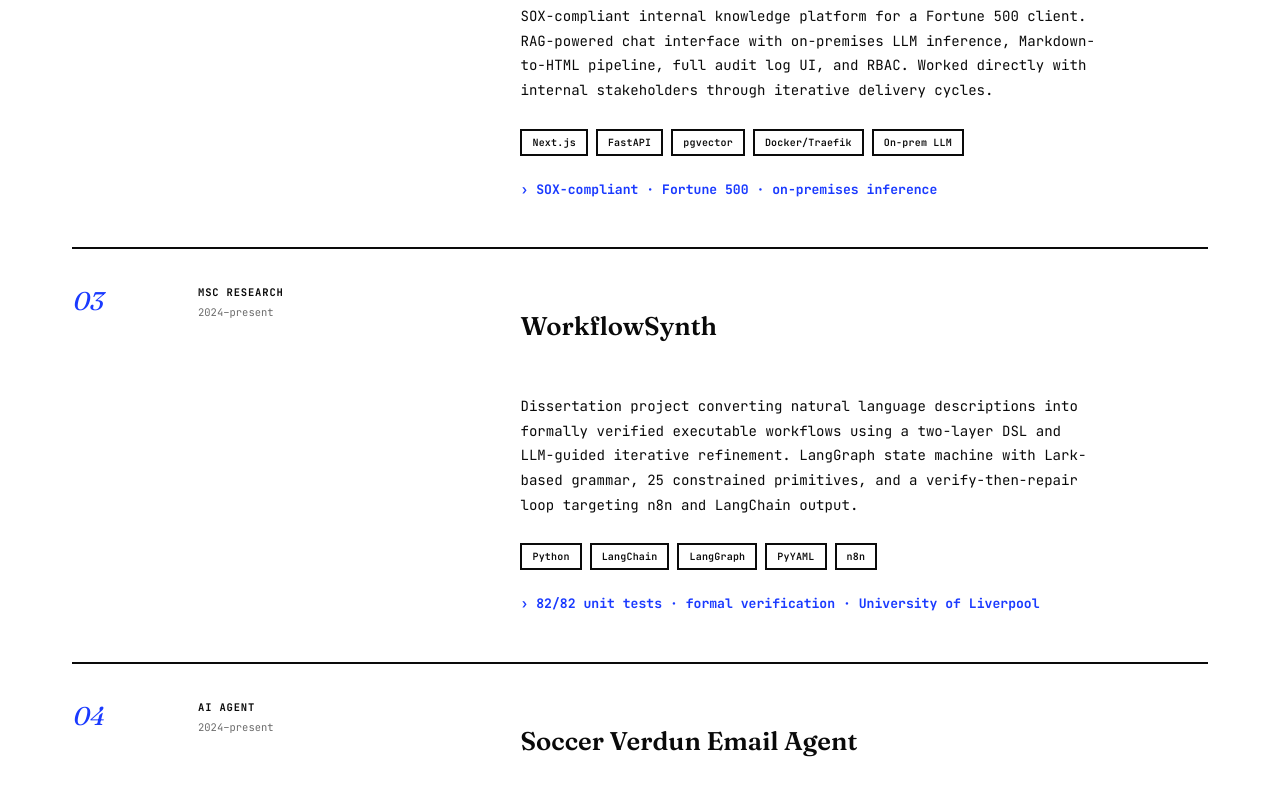
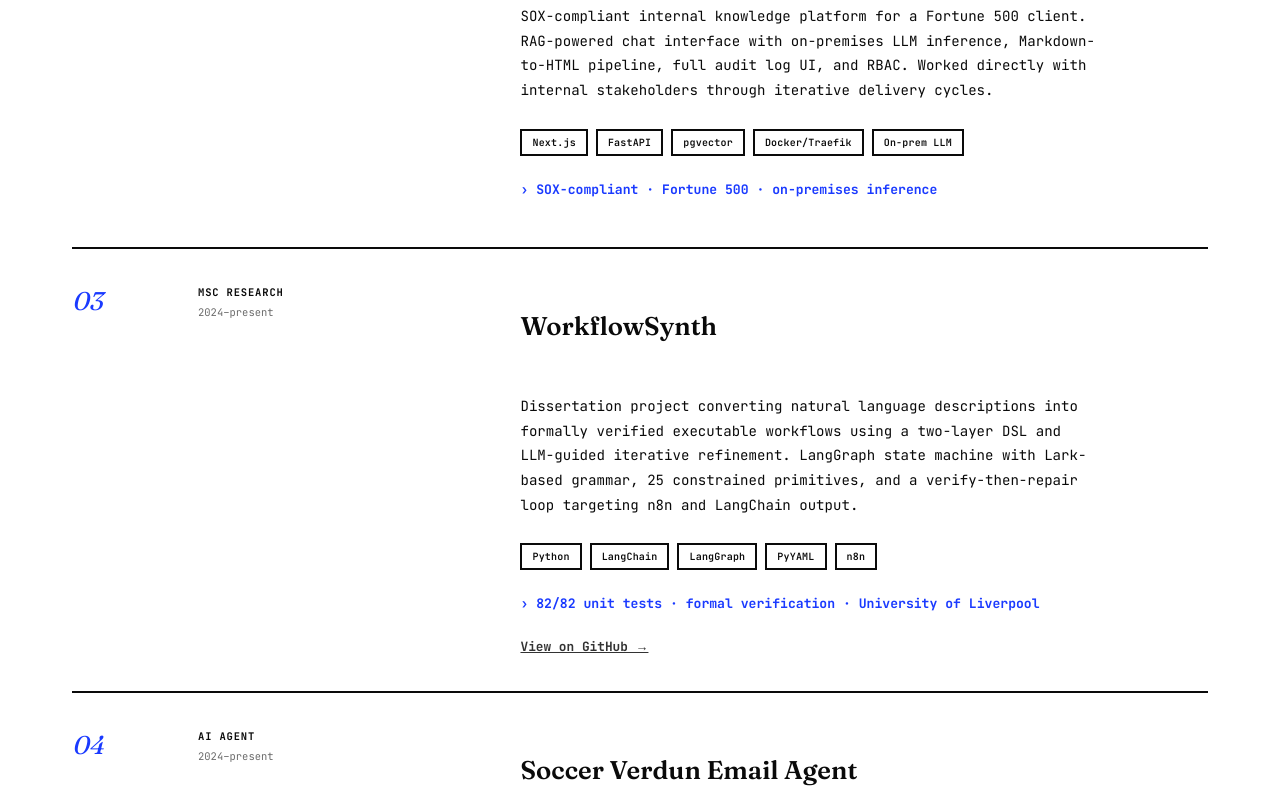
Before and after one commit to daniszwarc/portfolio, a Next.js app: page / in a window 1280 px wide. Shown: the part 2000-2797 px from the top of the page. Built offline with nearby package versions, Linux system fonts and the light colour scheme.

Commit message:
feat: add FitTrack, MedSynth, WorkflowSynth GitHub link, Education section

```diff
--- a/app/Alt.module.css
+++ b/app/Alt.module.css
@@ -407,6 +407,29 @@
   content: "› ";
 }
 
+.rowLink {
+  font-size: 0.8rem;
+  font-weight: 700;
+  text-decoration: underline;
+  color: #333333;
+  width: fit-content;
+}
+
+.certBlock {
+  margin-top: clamp(24px, 4vw, 36px);
+  padding-top: clamp(24px, 4vw, 36px);
+  border-top: 2px solid var(--line);
+}
+
+.certList {
+  list-style: none;
+  display: flex;
+  flex-direction: column;
+  gap: 8px;
+  font-size: 0.88rem;
+  margin-top: 12px;
+}
+
 @media (max-width: 760px) {
   .row {
     grid-template-columns: 44px 1fr;
--- a/app/page.tsx
+++ b/app/page.tsx
@@ -3,6 +3,7 @@ import styles from "./Alt.module.css";
 const navLinks = [
   { href: "#projects", label: "Projects" },
   { href: "#experience", label: "Experience" },
+  { href: "#education", label: "Education" },
   { href: "#stack", label: "Stack" },
   { href: "#contact", label: "Contact" },
 ];
@@ -15,6 +16,7 @@ type Row = {
   description: string;
   tags?: string[];
   outcome?: string;
+  link?: { href: string; label: string };
 };
 
 const projects: Row[] = [
@@ -44,6 +46,7 @@ const projects: Row[] = [
       "Dissertation project converting natural language descriptions into formally verified executable workflows using a two-layer DSL and LLM-guided iterative refinement. LangGraph state machine with Lark-based grammar, 25 constrained primitives, and a verify-then-repair loop targeting n8n and LangChain output.",
     tags: ["Python", "LangChain", "LangGraph", "PyYAML", "n8n"],
     outcome: "82/82 unit tests · formal verification · University of Liverpool",
+    link: { href: "https://github.com/daniszwarc/workflowsynth", label: "View on GitHub →" },
   },
   {
     label: "AI Agent",
@@ -62,6 +65,24 @@ const projects: Row[] = [
       "AI pipeline automating 40+ articles per issue from PDF to Drupal CMS for an economics cooperative. Claude Vision API + n8n orchestration; taxonomy matching with accent normalization. Delivered iteratively with the client.",
     tags: ["n8n", "Claude Vision", "Drupal", "JavaScript"],
     outcome: "30 min → under 3 min per article · 10x+ efficiency gain",
+  },
+  {
+    label: "Personal Project",
+    year: "2025–present",
+    title: "FitTrack",
+    description:
+      "Full-stack mobile fitness tracking app with AI food label scanning (vision model), workout logging, and progress stats. Built end to end as a personal product.",
+    tags: ["React Native", "Expo", "TypeScript", "Supabase", "AI Vision"],
+    outcome: "Personal product · end-to-end ownership · AI vision integration",
+  },
+  {
+    label: "Healthcare AI",
+    year: "2023–2024",
+    title: "MedSynth",
+    description:
+      "Platform ingesting patient medical histories (PDFs) into structured clinical knowledge wikis using adversarial dual-model iteration (Claude Opus + GPT-4o) until clinical findings converge. Taken private; shared as architectural case study.",
+    tags: ["Python", "FastAPI", "PostgreSQL", "Next.js", "Docker"],
+    outcome: "80% LLM cost reduction · adversarial dual-model · compliance-by-design",
   },
 ];
 
@@ -91,6 +112,26 @@ const experience: Row[] = [
       "Dissertation: WorkflowSynth — LLM-guided programme synthesis with formal verification for enterprise workflows. Advisor: Kathleen Kelm.",
   },
 ];
+
+const education: Row[] = [
+  {
+    label: "Expected 2026",
+    year: "",
+    title: "MSc in Artificial Intelligence",
+    company: "University of Liverpool, England",
+    description:
+      "Dissertation: WorkflowSynth — LLM-guided programme synthesis with formal verification for enterprise workflows",
+  },
+  {
+    label: "1999–2001",
+    year: "",
+    title: "Microcomputer Programming & Web Developer Certificates",
+    company: "Centennial College, Toronto",
+    description: "",
+  },
+];
+
+const certifications = ["Agentic RAG Specialization · Coursera", "AI & Automation Specializations · Coursera / Udemy"];
 
 const stackGroups = [
   { title: "AI/LLM", items: "LangChain · LangGraph · RAG · pgvector · Agentic workflows · OpenAI · Anthropic" },
@@ -148,6 +189,16 @@ function Section({
                   </div>
                 )}
                 {row.outcome && <p className={styles.outcome}>{row.outcome}</p>}
+                {row.link && (
+                  <a
+                    href={row.link.href}
+                    className={styles.rowLink}
+                    target="_blank"
+                    rel="noopener noreferrer"
+                  >
+                    {row.link.label}
+                  </a>
+                )}
               </div>
             </div>
           ))}
@@ -241,8 +292,40 @@ export default function AltHome() {
         </div>
       </div>
 
-      <Section id="projects" title="Projects" count="05 entries" rows={projects} />
+      <Section id="projects" title="Projects" count="07 entries" rows={projects} />
       <Section id="experience" title="Experience" count="03 entries" rows={experience} />
+
+      <section id="education" className={styles.section}>
+        <div className={styles.wrap}>
+          <div className={styles.sectionHead}>
+            <h2 className={styles.sectionTitle}>Education &amp; Certifications</h2>
+            <span className={styles.sectionCount}>02 + 02</span>
+          </div>
+          <div>
+            {education.map((edu, i) => (
+              <div className={styles.row} key={edu.title}>
+                <span className={styles.rowIndex}>{String(i + 1).padStart(2, "0")}</span>
+                <div className={styles.rowMeta}>
+                  <span className={styles.rowLabel}>{edu.label}</span>
+                </div>
+                <div className={styles.rowBody}>
+                  <h3 className={styles.rowTitle}>{edu.title}</h3>
+                  {edu.company && <p className={styles.rowCompany}>{edu.company}</p>}
+                  {edu.description && <p className={styles.rowDesc}>{edu.description}</p>}
+                </div>
+              </div>
+            ))}
+          </div>
+          <div className={styles.certBlock}>
+            <p className={styles.stackTitle}>Certifications</p>
+            <ul className={styles.certList}>
+              {certifications.map((cert) => (
+                <li key={cert}>{cert}</li>
+              ))}
+            </ul>
+          </div>
+        </div>
+      </section>
 
       <section id="stack" className={styles.section}>
         <div className={styles.wrap}>
```
Also changed, not shown: 1 other file (tests, documents, lock files or other folders).
